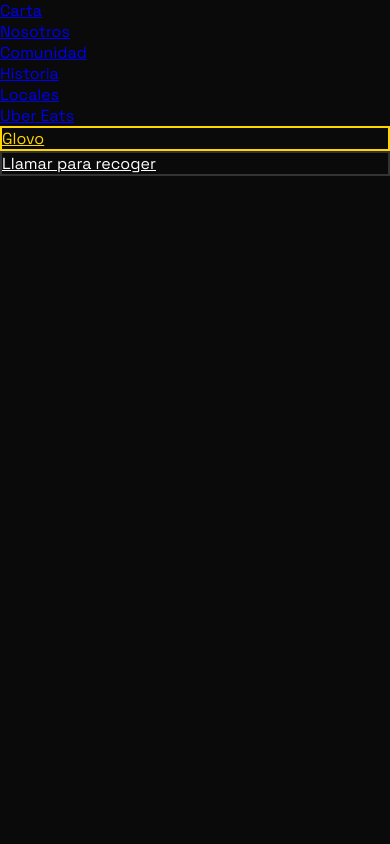
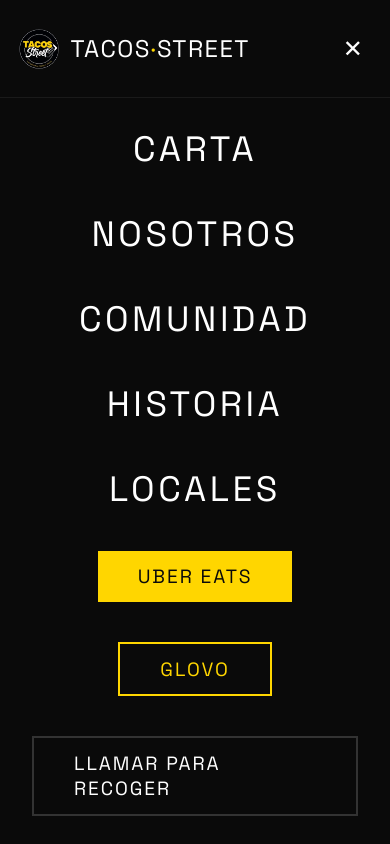
Before and after one commit to walidsardib/webtacosStreet, a Next.js app: page / in a window 390 px wide. Both pictures are taken after a click on the button "Menu". Shown: the top 844 px of the page. Built offline with nearby package versions, Linux system fonts and the light colour scheme.

Commit message:
Refactor mobile menu structure and add header

```diff
--- a/src/app/components/Nav.tsx
+++ b/src/app/components/Nav.tsx
@@ -57,14 +57,23 @@
       </nav>
 
       <div className={`mobile-menu${menuOpen ? ' open' : ''}`}>
+  <div className="mm-header">
+    <a href="#" className="nav-logo" onClick={close}>
+      <Image src="/img/web/logo.png" alt="Tacos Street logo" width={40} height={40} />
+      <span className="nav-logo-text">TACOS<span className="dot">&middot;</span>STREET</span>
+    </a>
+    <button className="mm-close" onClick={close} aria-label="Cerrar menu">✕</button>
+  </div>
+  <div className="mm-links">
     <a href="#carta" onClick={close}>Carta</a>
     <a href="#nosotros" onClick={close}>Nosotros</a>
     <a href="#comunidad" onClick={close}>Comunidad</a>
     <a href="#historia" onClick={close}>Historia</a>
     <a href="#locales" onClick={close}>Locales</a>
     <a href="https://www.ubereats.com/es/store/tacos-street-las-fuentes/Tky_8BkAW6qgCsPNzrHEHg" target="_blank" rel="noopener noreferrer" className="mm-order" onClick={close}>Uber Eats</a>
-        <a href="https://glovoapp.com/es/es/zaragoza/stores/tacos-street-zar" target="_blank" rel="noopener noreferrer" className="mm-order" style={{ background: 'transparent', color: 'var(--y)', border: '2px solid var(--y)' }} onClick={close}>Glovo</a>
-        <a href="tel:+34643677898" className="mm-order" style={{ background: 'transparent', color: 'var(--wh)', border: '2px solid #333' }} onClick={close}>Llamar para recoger</a>
+    <a href="https://glovoapp.com/es/es/zaragoza/stores/tacos-street-zar" target="_blank" rel="noopener noreferrer" className="mm-order" style={{background:'transparent',color:'var(--y)',border:'2px solid var(--y)'}} onClick={close}>Glovo</a>
+    <a href="tel:+34643677898" className="mm-order" style={{background:'transparent',color:'var(--wh)',border:'2px solid #333'}} onClick={close}>Llamar para recoger</a>
+  </div>
 </div>
     </>
   );
```
Lines whose indentation alone changed are shown as unchanged.
